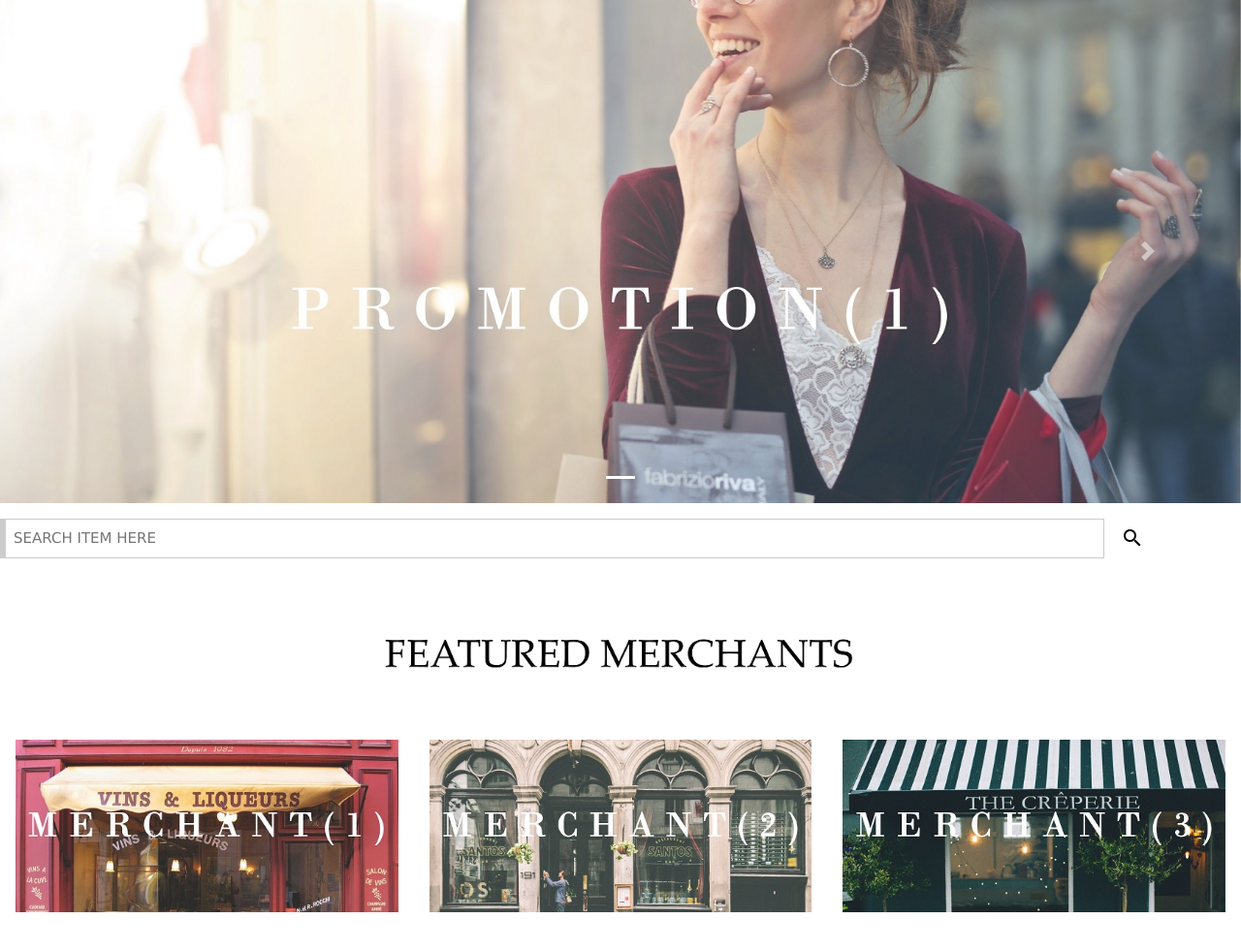
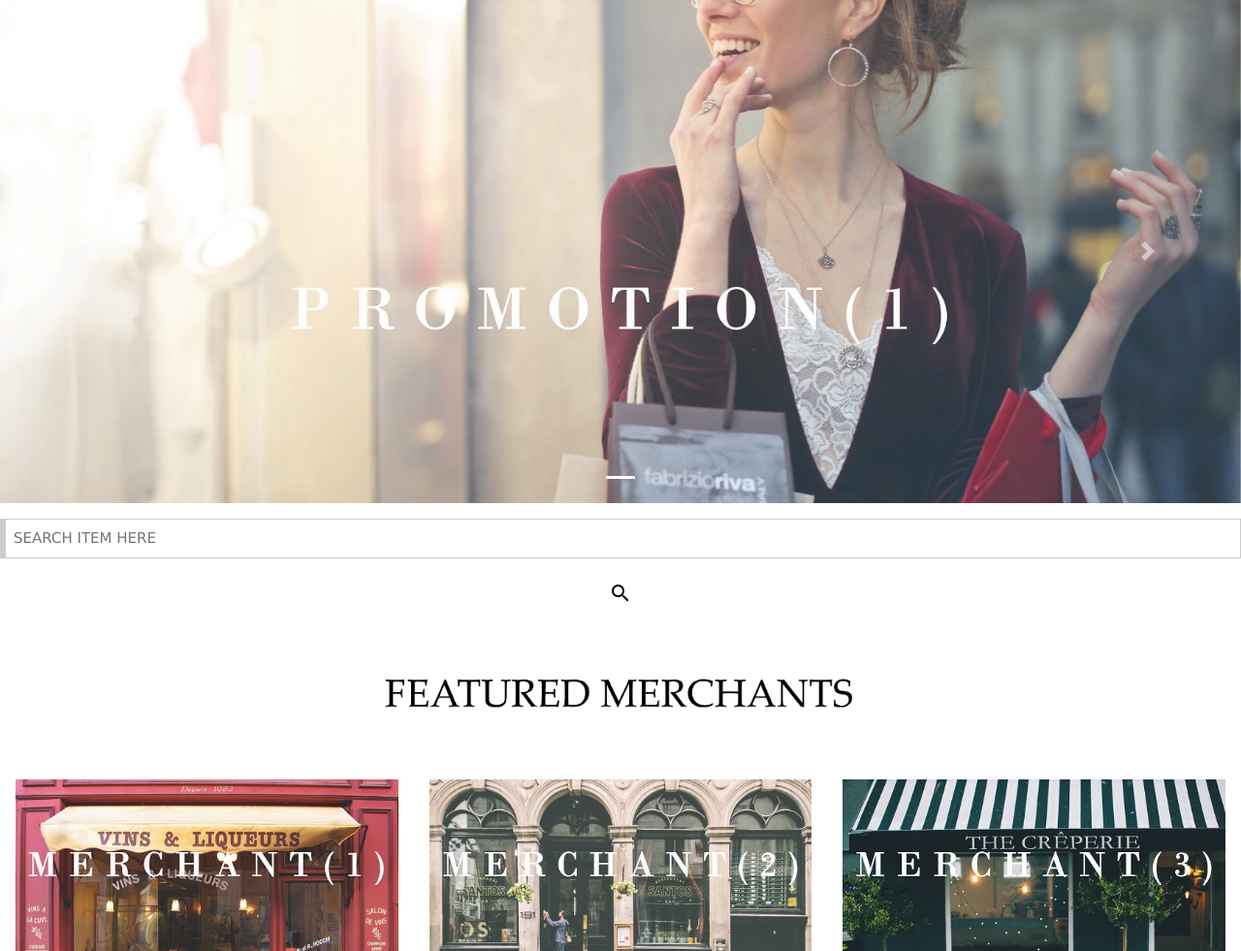
Before and after one commit to 15017206/Lucxury, a PHP site: page /Lucxury_000webhost/home_page.php in a window 1280 px wide. Shown: the part 66-1047 px from the top of the page at 97% size. Run offline with PHP 8.4, Linux system fonts and the light colour scheme; some libraries are stand-ins or nearby versions.

Commit message:
Update home_page.php

```diff
--- a/home_page.php
+++ b/home_page.php
@@ -82,16 +82,17 @@ and open the template in the editor.
             </a>
         </div>
 
-        <div class="w3-row">
+    <div class="w3-row w3-mobile">
             <form action="product_page.php" method="post">
-                <div class="w3-col" style="width:89%">
+                <div class="w3-col" style="width:100%">
                     <input name="search_item" class="w3-input w3-border w3-leftbar w3-margin-top w3-margin-bottom" placeholder="SEARCH ITEM HERE" type="text">
                 </div>
-                <div class="w3-col" style="width:4.5%">
-                    <button type="submit" class="w3-button w3-block w3-tiny w3-white w3-hover-white w3-margin-top w3-margin-bottom"><i class="material-icons">search</i></button>
+                <div class="w3-row w3-half w3-mobile " style="width:100%">
+                    <button type="submit" class="w3-button w3-block w3-tiny w3-white w3-hover-white"><i class="material-icons">search</i></button>
                 </div>
             </form>
         </div>
+
 
 
         <!--featured carousel-->
```
